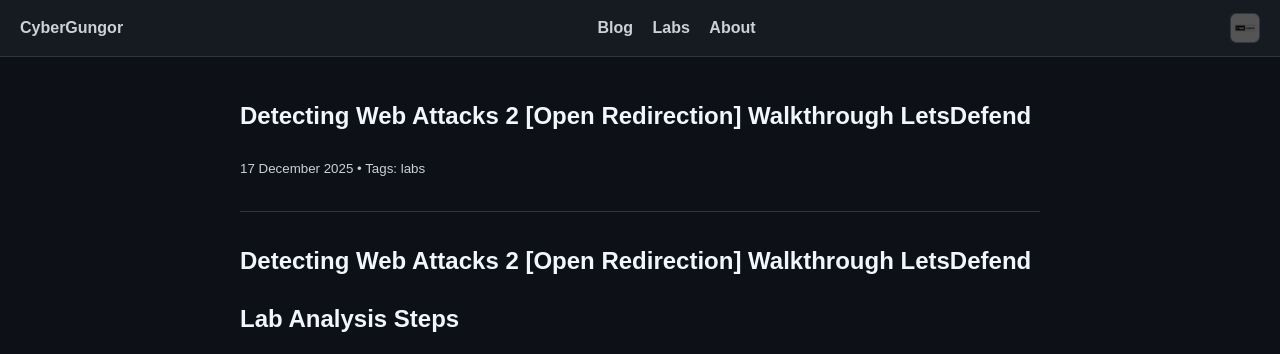
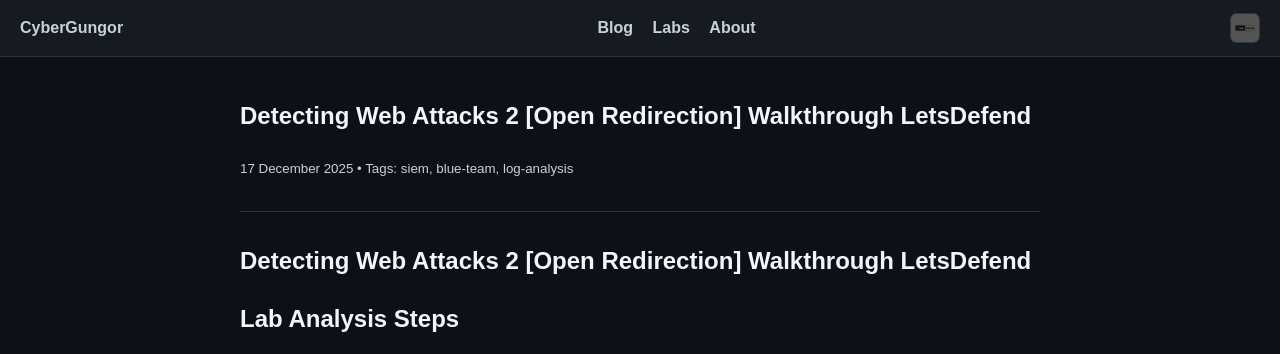
Before and after one commit to cybergungor/cybergungor.github.io, a Jekyll site: the page built from _posts/2025-12-17-detecting-open-redirection.md, in a window 1280 px wide. Shown: the top 354 px of the page. Built offline with Jekyll 4.4.1, drawn with Linux system fonts in a browser that asks for light colours; comment, search, counter and statistics services are not loaded.

Commit message:
Update 2025-12-17-detecting-open-redirection.md

```diff
--- a/_posts/2025-12-17-detecting-open-redirection.md
+++ b/_posts/2025-12-17-detecting-open-redirection.md
@@ -2,8 +2,8 @@
 layout: post
 title: "Detecting Web Attacks 2 [Open Redirection] Walkthrough LetsDefend"
 date: 2025-12-17
-categories: labs
-tags: labs
+categories: [lab]
+tags: [siem, blue-team, log-analysis]
 ---
 
 # Detecting Web Attacks 2 [Open Redirection] Walkthrough LetsDefend
```
